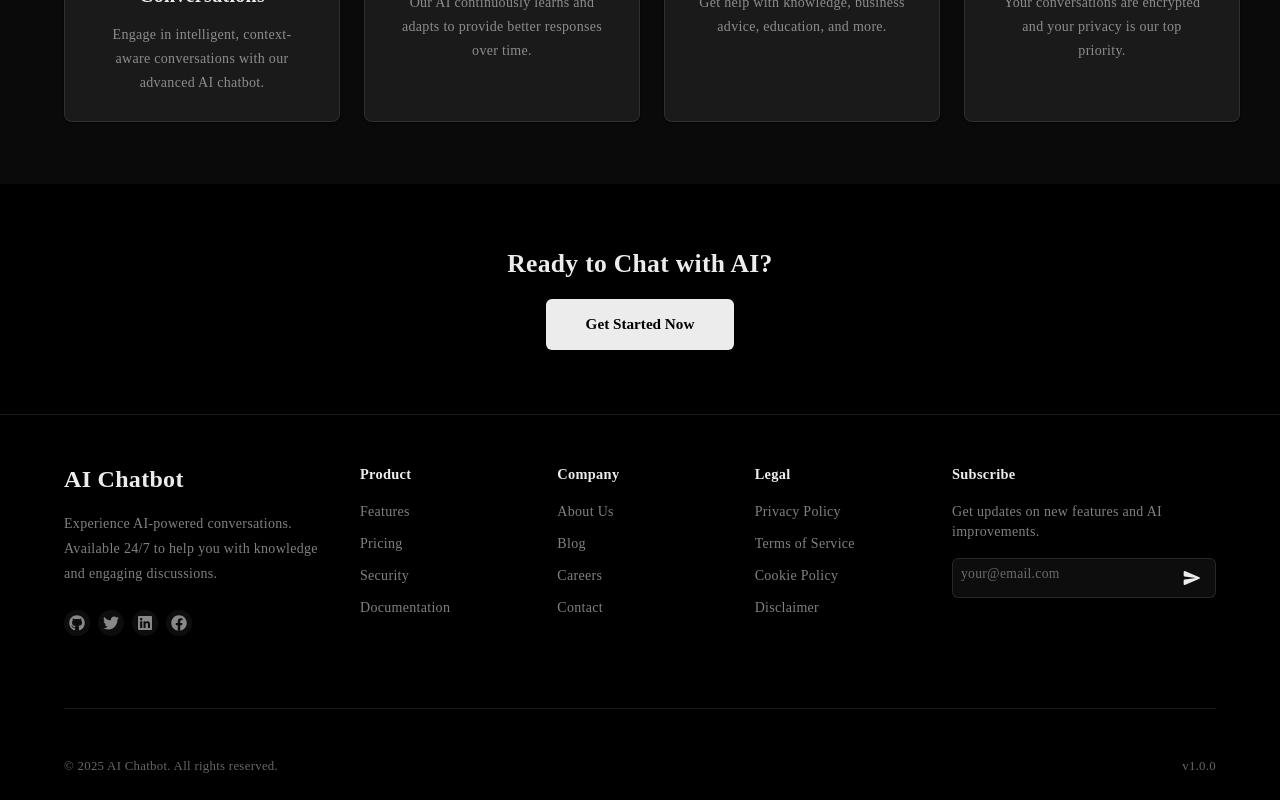
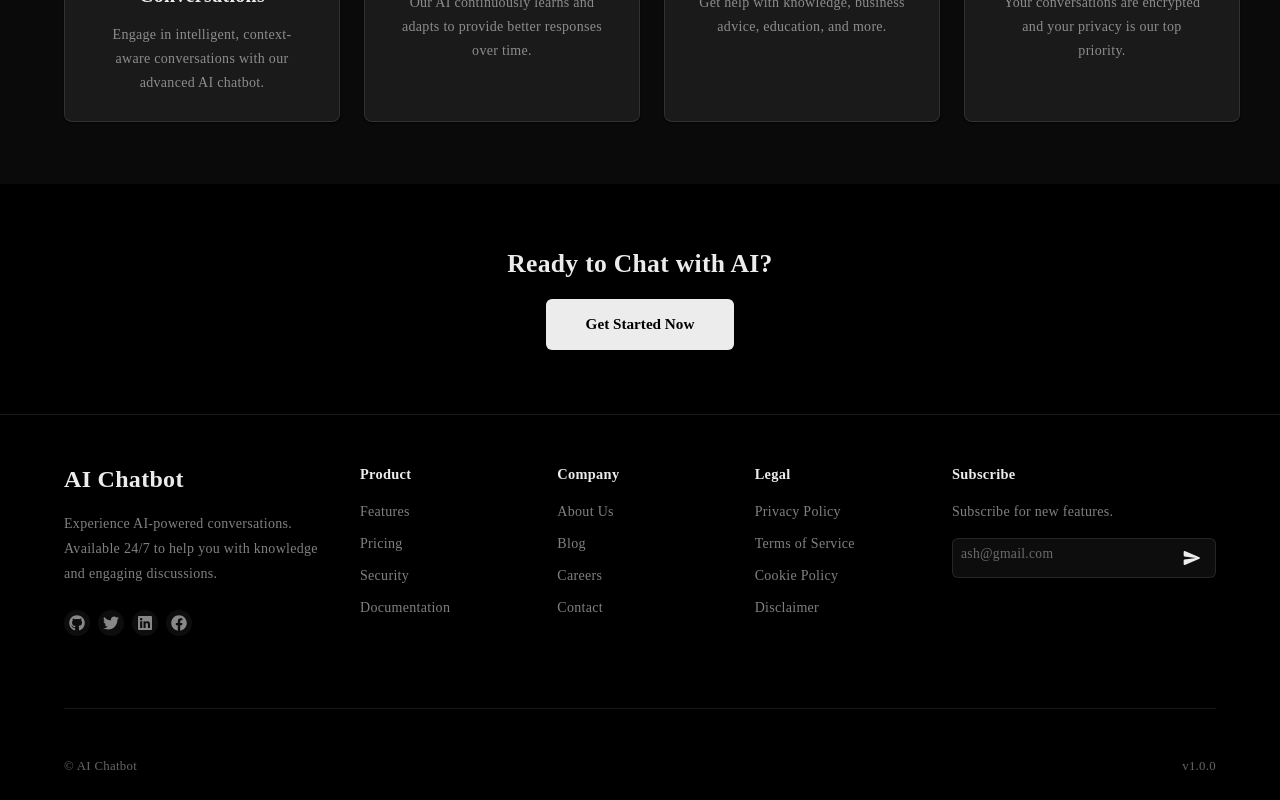
Before and after one commit to AshishBaghel01/AI-Chatbot, a React (Vite) app in the folder frontend/: page / in a window 1280 px wide. Shown: the part 944-1744 px from the top of the page. Built offline with nearby package versions, Linux system fonts and the light colour scheme; no server answers.

Commit message:
fix frontend issue

```diff
--- a/frontend/src/components/footer/Footer.tsx
+++ b/frontend/src/components/footer/Footer.tsx
@@ -363,7 +363,7 @@ const Footer = ({ onSend, isLoading }: { onSend?: (msg: string) => void; isLoadi
                 mb: 2,
               }}
             >
-              Get updates on new features and AI improvements.
+              Subscribe for new features.
             </Typography>
             <Box
               sx={{
@@ -376,7 +376,7 @@ const Footer = ({ onSend, isLoading }: { onSend?: (msg: string) => void; isLoadi
               }}
             >
               <TextField
-                placeholder="your@email.com"
+                placeholder="ash@gmail.com"
                 size="small"
                 variant="standard"
                 InputProps={{
@@ -430,7 +430,7 @@ const Footer = ({ onSend, isLoading }: { onSend?: (msg: string) => void; isLoadi
               fontSize: "0.8rem",
             }}
           >
-            © 2025 AI Chatbot. All rights reserved.
+            © AI Chatbot
           </Typography>
 
           <Box
```
